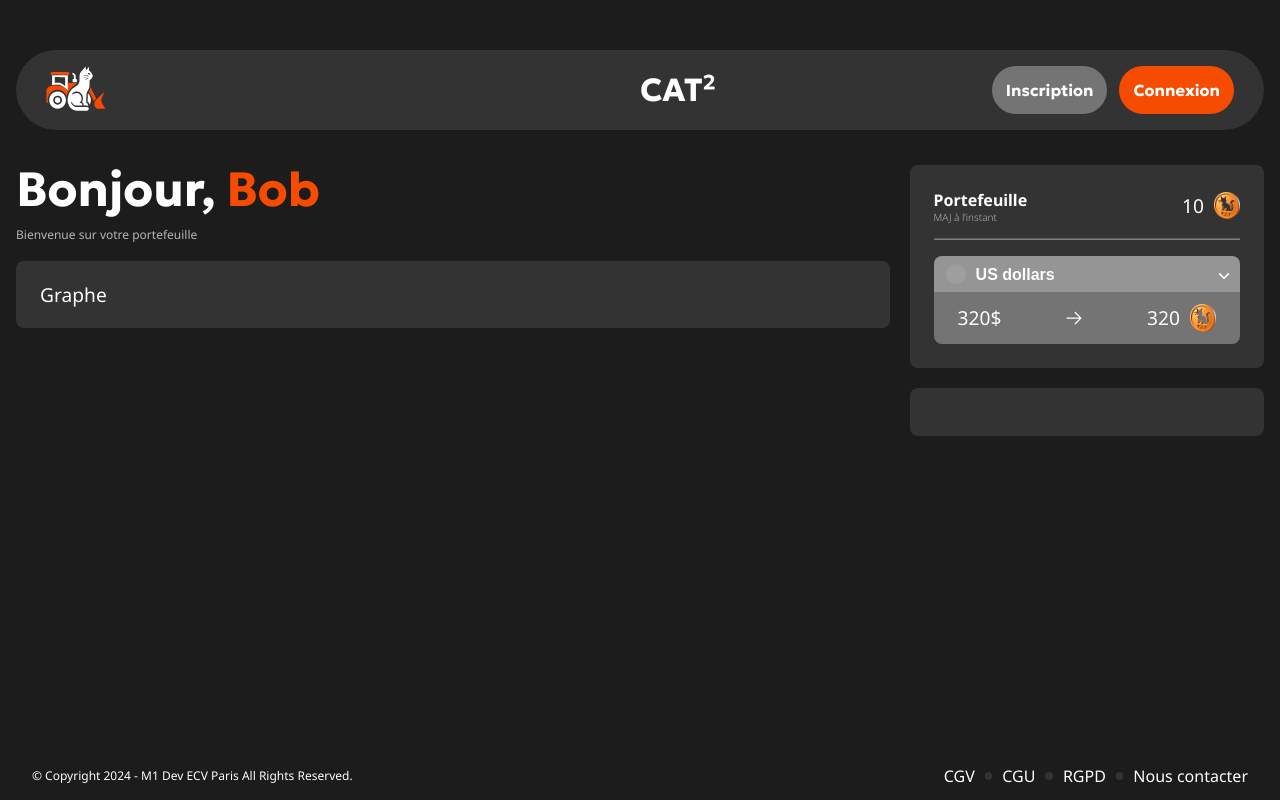
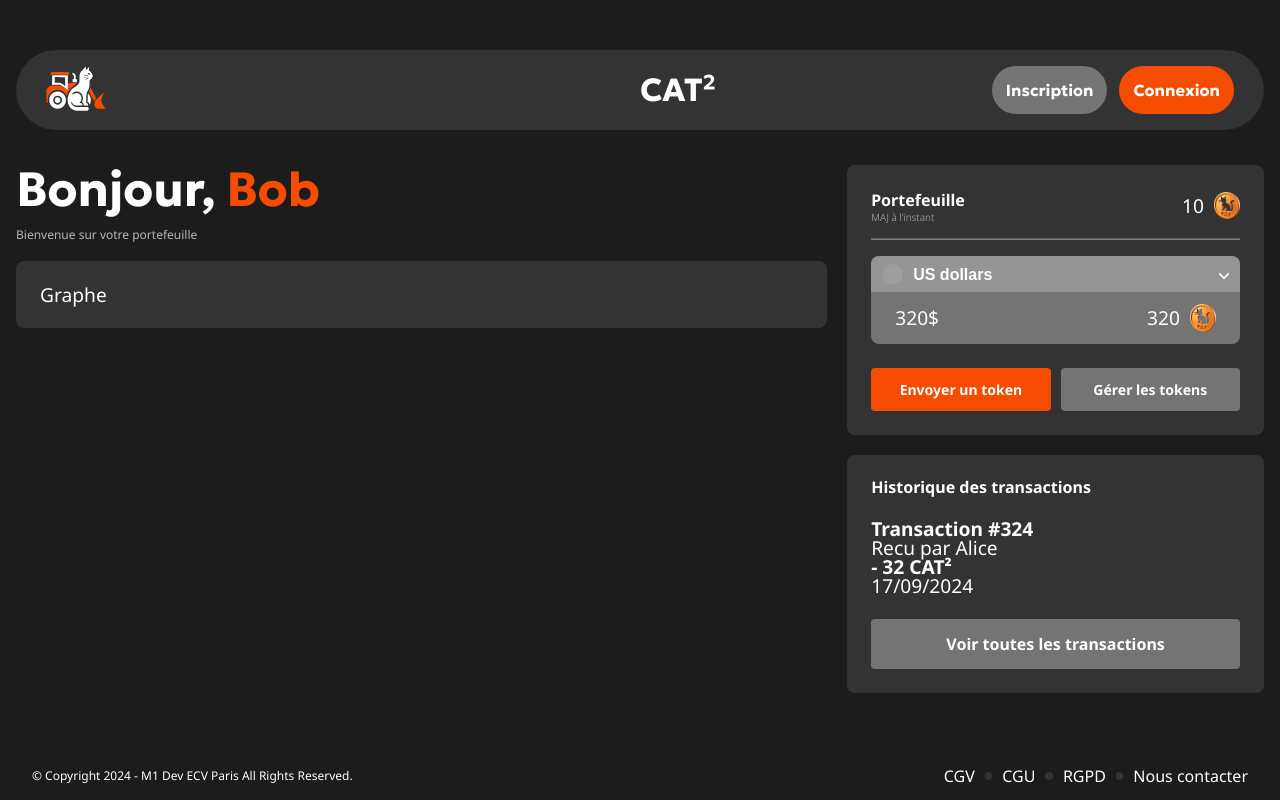
Before and after one commit to xMuchAx/blockchain-cat, a Next.js app: page /dashboard in a window 1280 px wide. Built offline with nearby package versions, Linux system fonts and the light colour scheme; grey boxes are pictures that could not be loaded.

Commit message:
[historique debut]

```diff
--- a/package.json
+++ b/package.json
@@ -10,6 +10,7 @@
   },
   "dependencies": {
     "next": "14.2.11",
+    "phosphor-react": "^1.4.1",
     "react": "^18",
     "react-dom": "^18",
     "react-hook-form": "^7.53.0"
--- a/src/app/assets/styles/global.css
+++ b/src/app/assets/styles/global.css
@@ -52,10 +52,10 @@ h6 {
     top: 50%;
     transform: translate(-50%, -50%);
     border-radius: var(--size-50-pct);
-  background: linear-gradient(180deg, rgba(246, 76, 2, 0.25) 0%, rgba(246, 76, 2, 0.25) 100%);
+    background: linear-gradient(
+        180deg,
+        rgba(246, 76, 2, 0.25) 0%,
+        rgba(246, 76, 2, 0.25) 100%
+    );
     filter: blur(200px);
 }
-
-.mainWrapper {
-  height: calc(100vh - 150px);
-}
--- a/src/app/dashboard/Dashboard.module.css
+++ b/src/app/dashboard/Dashboard.module.css
@@ -6,7 +6,6 @@
     display: flex;
     gap: var(--size-20);
 }
-
 .dashboard .colored {
     color: var(--orange-100);
 }
@@ -25,7 +24,7 @@
 }
 
 .dashboard > .left {
-    width: 70%;
+    width: 65%;
 }
 
 .dashboard > .left > .top {
@@ -41,6 +40,17 @@
 }
 .dashboard > .right {
     flex: 2;
+}
+.dashboard > .right .send {
+    display: flex;
+    gap: var(--size-10);
+    margin: var(--size-24) 0 0 0;
+}
+.dashboard > .right .send button {
+    font-size: var(--size-14);
+    padding: var(--size-12) var(--size-14);
+    flex: 1;
+    white-space: nowrap;
 }
 .wallet {
     display: flex;
@@ -122,9 +132,6 @@
     gap: var(--size-10);
     align-items: center;
 }
-.transfert > div svg {
-    width: var(--size-16);
-}
 .flagUs {
     width: var(--size-20);
     height: var(--size-20);
@@ -134,3 +141,11 @@
     border-radius: 50%;
     margin: 0 var(--size-10) 0 0;
 }
+.hist {
+    display: flex;
+    flex-direction: column;
+    gap: var(--size-24);
+}
+.hist > strong {
+    font-size: var(--size-16);
+}
--- a/src/app/dashboard/page.tsx
+++ b/src/app/dashboard/page.tsx
@@ -1,6 +1,9 @@
 import styles from "./Dashboard.module.css";
 import Image from "next/image";
+import Button from "../../components/Button/Button";
 import Coin from "../assets/images/png/coin/coin-cat__full.png";
+import React from "react";
+import { ArrowRight } from "phosphor-react";
 export default function Header() {
     return (
         <section className={styles.dashboard}>
@@ -42,18 +45,6 @@ export default function Header() {
                         </div>
                         <div>
                             <span className={styles.devise}>320$</span>
-                            <svg
-                                xmlns="http://www.w3.org/2000/svg"
-                                width="16"
-                                height="14"
-                                viewBox="0 0 16 14"
-                                fill="none"
-                            >
-                                <path
-                                    d="M15.3167 7.53948L9.69189 13.1643C9.57462 13.2816 9.41556 13.3475 9.24971 13.3475C9.08387 13.3475 8.92481 13.2816 8.80754 13.1643C8.69027 13.047 8.62439 12.888 8.62439 12.7221C8.62439 12.5563 8.69027 12.3972 8.80754 12.28L13.366 7.72229H1.12498C0.959225 7.72229 0.800259 7.65645 0.683052 7.53924C0.565846 7.42203 0.5 7.26307 0.5 7.09731C0.5 6.93156 0.565846 6.77259 0.683052 6.65538C0.800259 6.53818 0.959225 6.47233 1.12498 6.47233H13.366L8.80754 1.91467C8.69027 1.7974 8.62439 1.63834 8.62439 1.4725C8.62439 1.30665 8.69027 1.14759 8.80754 1.03032C8.92481 0.91305 9.08387 0.847168 9.24971 0.847168C9.41556 0.847168 9.57462 0.91305 9.69189 1.03032L15.3167 6.65514C15.3748 6.71318 15.4209 6.78211 15.4524 6.85798C15.4838 6.93385 15.5 7.01518 15.5 7.09731C15.5 7.17944 15.4838 7.26077 15.4524 7.33664C15.4209 7.41251 15.3748 7.48144 15.3167 7.53948Z"
-                                    fill="#FCFEFF"
-                                />
-                            </svg>
                             <span className={styles.deviseCat}>
                                 320{" "}
                                 <Image
@@ -64,8 +55,38 @@ export default function Header() {
                             </span>
                         </div>
                     </div>
+                    <div className={styles.send}>
+                        <Button variant="primary" rounded={false}>
+                            Envoyer un token
+                        </Button>
+                        <Button variant="secondary" rounded={false}>
+                            Gérer les tokens
+                        </Button>
+                    </div>
                 </div>
-                <div className={styles.hist}></div>
+                <div className={styles.hist}>
+                    <strong>Historique des transactions</strong>
+                    <ul>
+                        <li className={styles.up}>
+                            <div>
+                                <strong>Transaction #324</strong>
+                                <p>Recu par Alice</p>
+                            </div>
+                            <div>
+                                <strong>
+                                    - 32 <span>CAT²</span>
+                                </strong>
+                                <p>17/09/2024</p>
+                            </div>
+                        </li>
+                        <li></li>
+                        <li></li>
+                        <li></li>
+                    </ul>
+                    <Button variant="secondary" rounded={false}>
+                        Voir toutes les transactions
+                    </Button>
+                </div>
             </div>
         </section>
     );
```
Also changed, not shown: 1 other file (tests, documents, lock files or other folders). Lines whose indentation alone changed are shown as unchanged.
